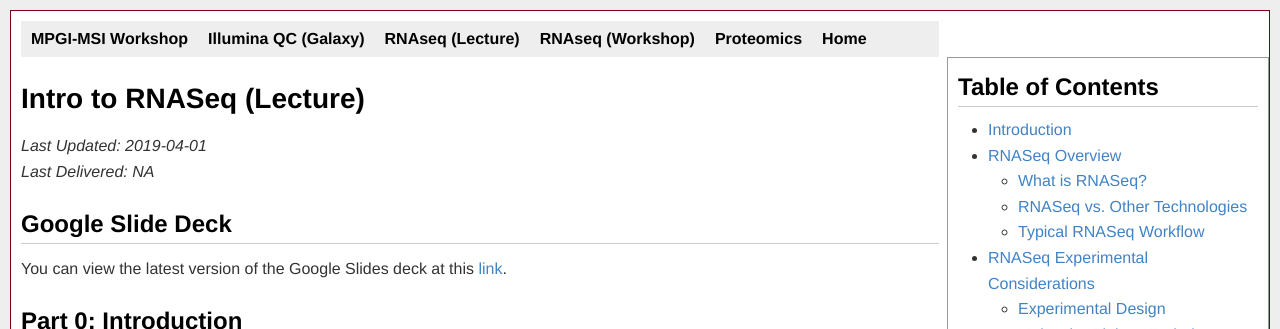
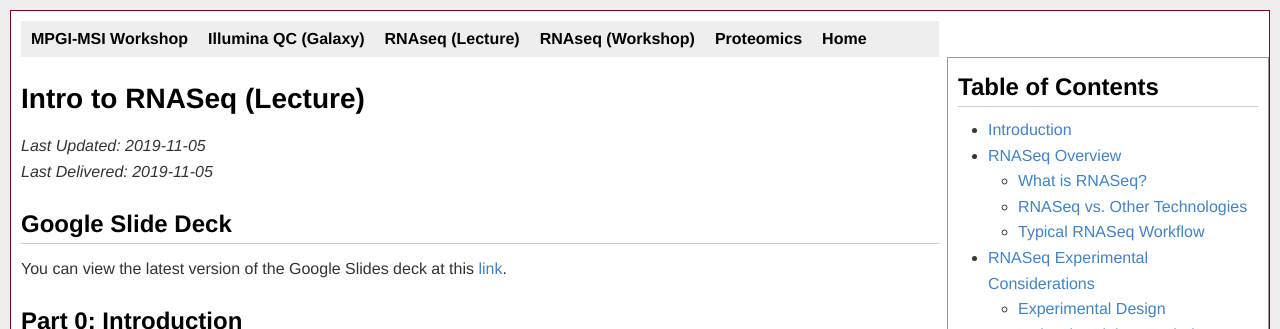
Before and after one commit to msi-ris/Tutorials, a Jekyll site: the page built from rnaseq_lec.md, in a window 1280 px wide and 900 px high. Shown: the top 329 px of the window. Built offline with Jekyll 4.4.1, drawn with Linux system fonts in a browser that asks for light colours.

Commit message:
Update RNAseq lecture

```diff
--- a/rnaseq_lec.md
+++ b/rnaseq_lec.md
@@ -3,8 +3,8 @@ layout: default
 title: Intro to RNASeq (Lecture)
 permalink: /rnaseq_lec/
 exclude: false
-updated: 2019-04-01
-delivered: NA
+updated: 2019-11-05
+delivered: 2019-11-05
 ---
 
 <div id="navdiv" markdown="1">
@@ -44,7 +44,7 @@ delivered: NA
 
 ## Google Slide Deck
 You can view the latest version of the Google Slides deck at this
-[link](https://docs.google.com/presentation/d/1SVPuI-MAPDjZTUhe43io1hNj4LEp5cRMpdypbqjI1cQ/edit?usp=sharing).
+[link](https://docs.google.com/presentation/d/1EKZfEMyXXwm6sA6ZVlOlxERypjVf_1rB9kaApodr8pQ/edit?usp=sharing).
 
 ## <a name="0"></a>Part 0: Introduction
 ### Slide Deck
```
